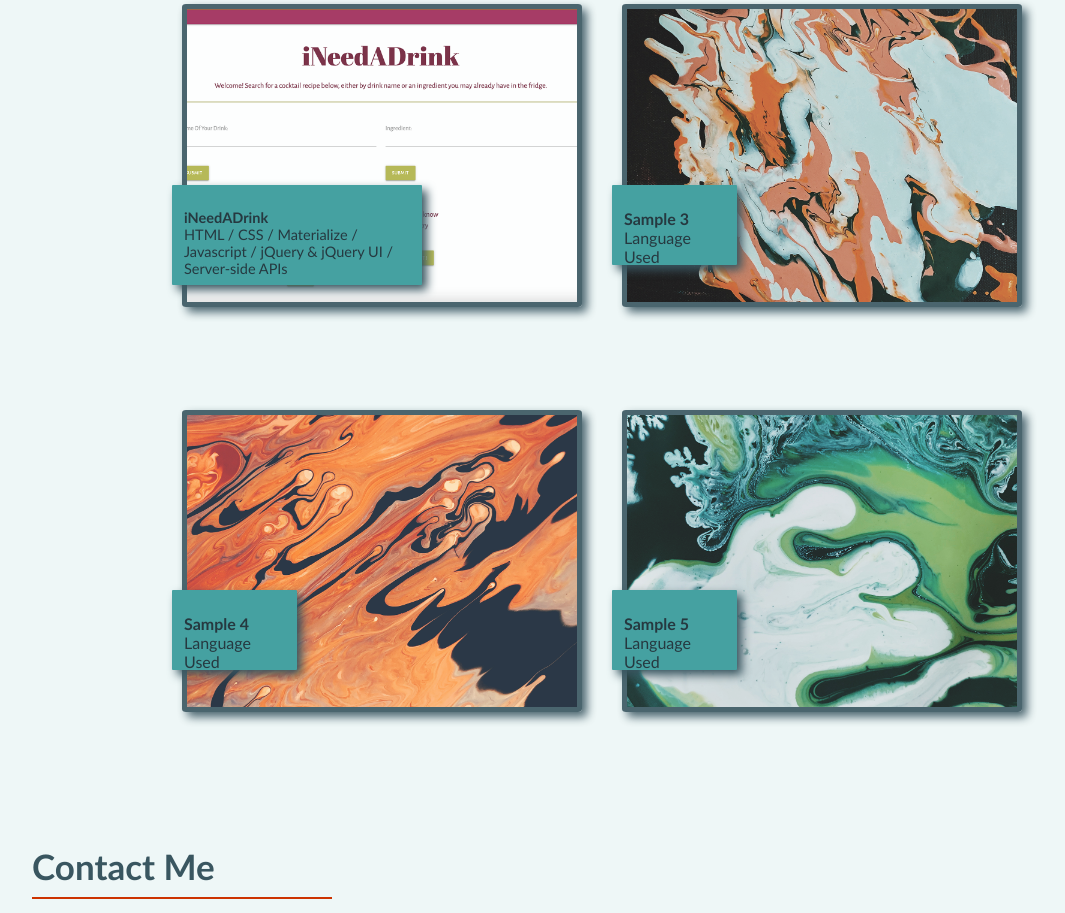
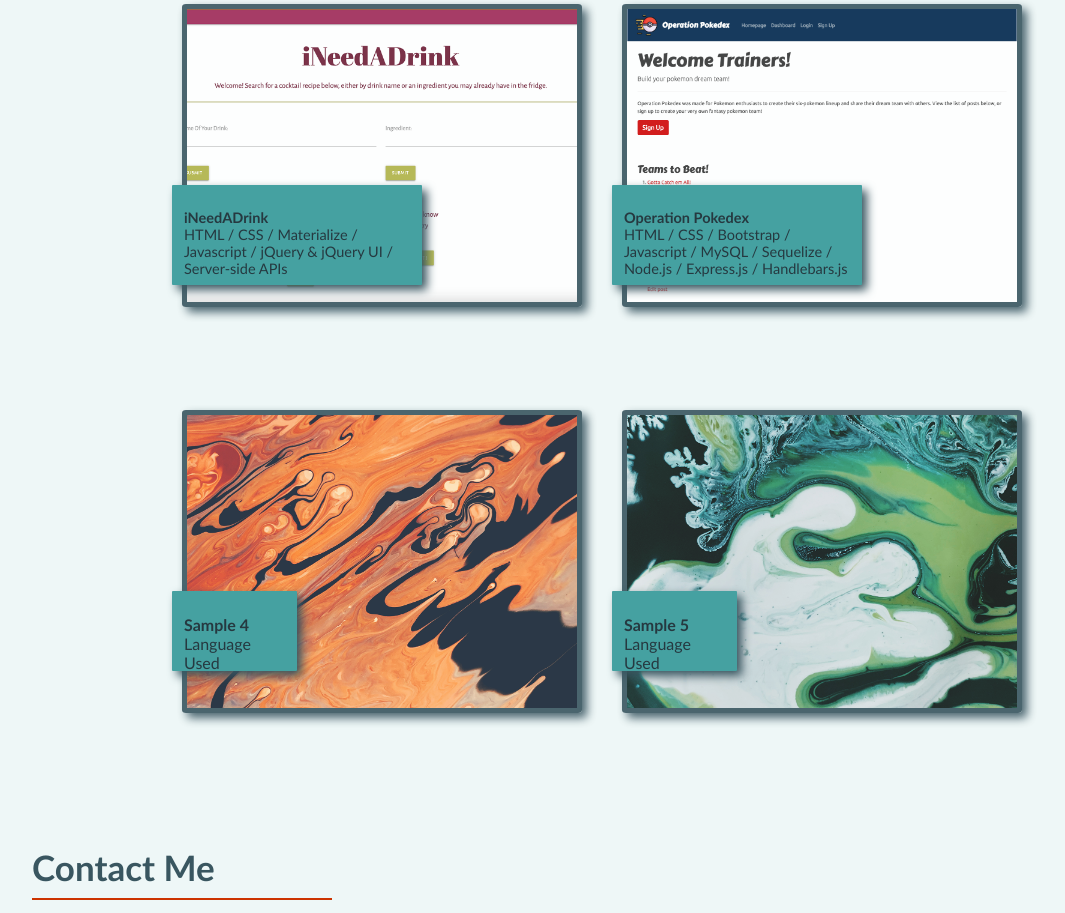
Before and after one commit to charliec1665/my-code-portfolio, a plain HTML site: page index.html in a window 1280 px wide. Shown: the part 1652-2565 px from the top of the page, without its empty margins (38-1103 px from the left). Drawn offline with Linux system fonts and the light colour scheme.

Commit message:
added work sample 3 Operation Pokedex

```diff
--- a/assets/css/style.css
+++ b/assets/css/style.css
@@ -171,6 +171,12 @@ h3 {
 }
 
 #sample-tag2 {
+    width: 250px;
+    height: 100px;
+    font-size: 14.5px;
+}
+
+#sample-tag3 {
     width: 250px;
     height: 100px;
     font-size: 14.5px;
--- a/index.html
+++ b/index.html
@@ -76,17 +76,17 @@
                     </div>
                 </div>
                 <div class="work-sample">
-                    <a href="#">
-                        <img src="./assets/images/work-sample3.jpg" alt="Work Sample 3" width="400px">
+                    <a href="https://github.com/zasen01/smooth-ops">
+                        <img src="./assets/images/official-work-sample3.png" alt="Work Sample 3" width="400px" height="303px">
                     </a>
-                    <div class="sample-tag">
-                        <h4>Sample 3</h4>
-                        <p>Language Used</p>
+                    <div class="sample-tag" id="sample-tag3">
+                        <h4>Operation Pokedex</h4>
+                        <p>HTML / CSS / Bootstrap / Javascript / MySQL / Sequelize / Node.js / Express.js / Handlebars.js</p>
                     </div>
                 </div>
                 <div class="work-sample">
                     <a href="#">
-                        <img src="./assets/images/work-sample4.jpg" alt="Work Sample 4" width="400px">
+                        <img src="./assets/images/work-sample4.jpg" alt="Work Sample 4" width="400px" height="303px">
                     </a>
                     <div class="sample-tag">
                         <h4>Sample 4</h4>
@@ -95,7 +95,7 @@
                 </div>
                 <div class="work-sample">
                     <a href="#">
-                        <img src="./assets/images/work-sample5.jpg" alt="Work Sample 5" width="400px">
+                        <img src="./assets/images/work-sample5.jpg" alt="Work Sample 5" width="400px" height="303px">
                     </a>
                     <div class="sample-tag">
                         <h4>Sample 5</h4>
```
Also changed, not shown: assets/images/official-work-sample3.png (added), 2 other files.
